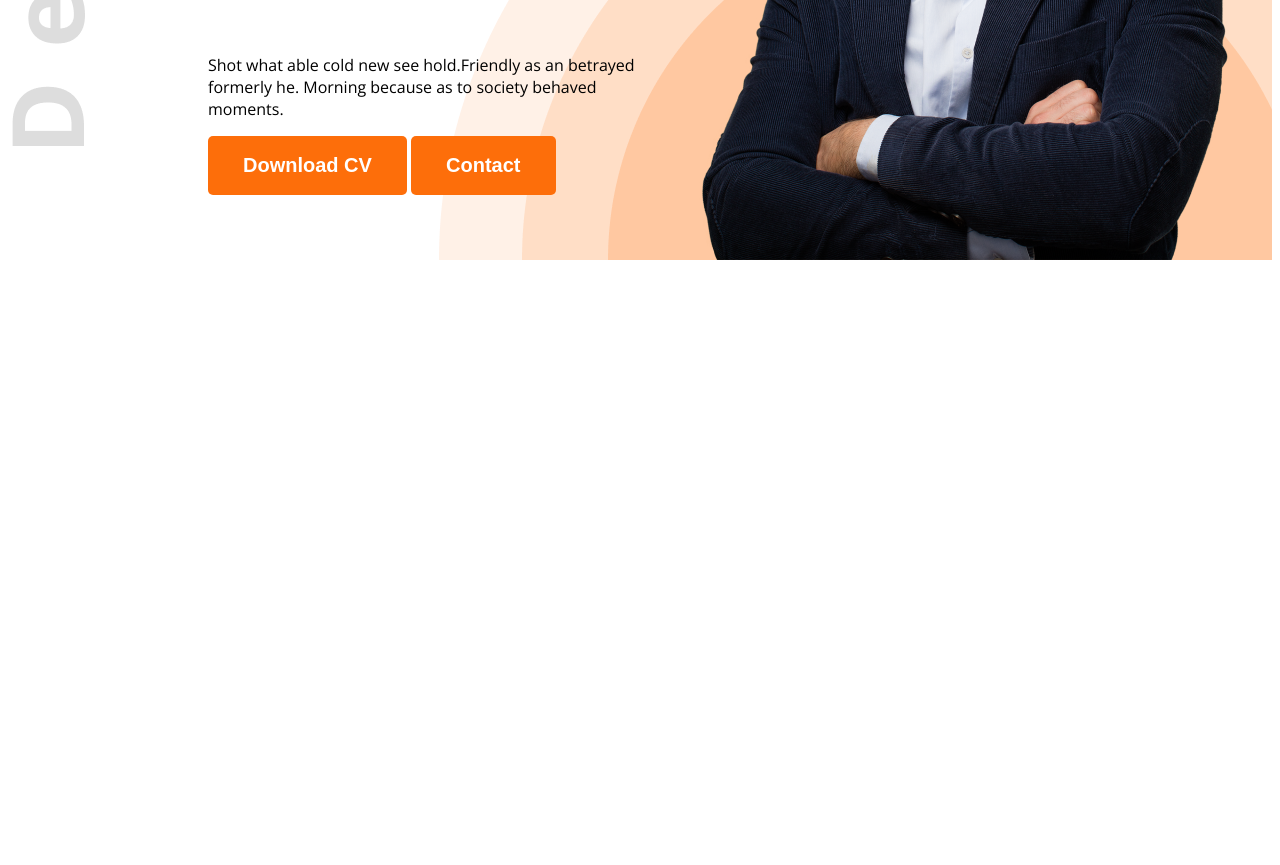
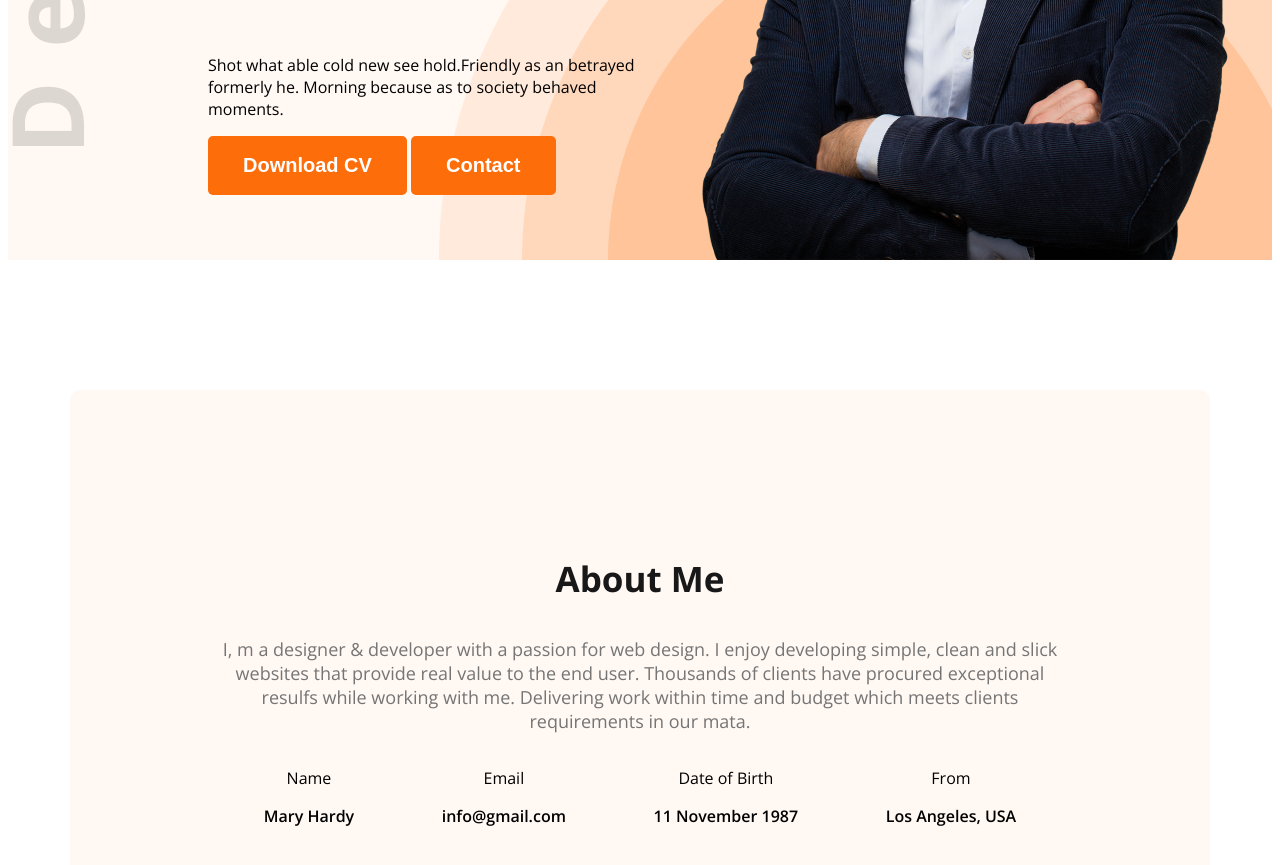
Before and after one commit to Mofajjel24/web-dev-portfolio, a plain HTML site: page index.html in a window 1280 px wide. Shown: the part 667-1532 px from the top of the page. Before the commit the page ends 935 px from the top, so only its background shows below. Drawn offline with nearby package versions, Linux system fonts and the light colour scheme.

Commit message:
second page done without polish

```diff
--- a/index.html
+++ b/index.html
@@ -13,7 +13,7 @@
 </head>
 
 <body class="open-sans-normal">
-    <header class="header">
+    <header class="header secondary-bg">
         <nav>
             <h3 class="nav-title">Ma<span class="text-primary">r</span>y</h3>
             <ul>
@@ -44,6 +44,31 @@
     </header>
 
     <main>
+        <section class="about secondary-bg">
+            <h3 class="section-title">About Me</h3>
+            <p class="section-description">
+                I, m a designer & developer with a passion for web design. I enjoy developing simple, clean and slick websites that provide real value to the end user. Thousands of clients have procured exceptional resulfs while working with me. Delivering work within time and budget which meets clients requirements in our mata.
+            </p>
+            <div class="about-items">
+            <div class="about-item">
+                <p class="item-title">Name</p>
+                <p class="item-description">Mary Hardy</p>
+            </div>
+            <div class="about-item">
+                <p class="item-title">Email</p>
+                <p class="item-description">info@gmail.com</p>
+            </div>
+            <div class="about-item">
+                <p class="item-title">Date of Birth</p>
+                <p class="item-description">11 November 1987</p>
+            </div>
+            <div class="about-item">
+                <p class="item-title">From</p>
+                <p class="item-description">Los Angeles, USA</p>
+            </div>
+            </div>
+
+        </section>
 
     </main>
 
--- a/styles/portfolio.css
+++ b/styles/portfolio.css
@@ -10,6 +10,10 @@
 }
 
 /* Shared Style */
+.secondary-bg{
+    background-color: #FFF8F3;
+
+}
 
 .text-primary{
     color: #FD6E0A;
@@ -28,6 +32,18 @@
     border: none;
     padding: 18px 35px;
     border-radius: 5px;
+}
+
+.section-title{
+
+    font-size: 35px;
+    font-weight: bold;
+    color: #181818;
+}
+
+.section-description{
+    font-size: 18px;
+    color: #757575;
 }
 
 /* header */
@@ -95,3 +111,26 @@ nav li a{
     height: 676;
     width: 584;
 }
+
+/* Main Styles */
+main{
+    max-width: 1140px;
+    margin: 0 auto;
+}
+
+/* About */
+.about{
+    border-radius: 10px;
+    padding: 130px 150px;
+    text-align: center;
+    margin-top: 130px;
+}
+
+.about-items{
+    display: flex;
+    justify-content: space-around;
+}
+
+.item-description{
+    font-weight: 600;
+}
```
